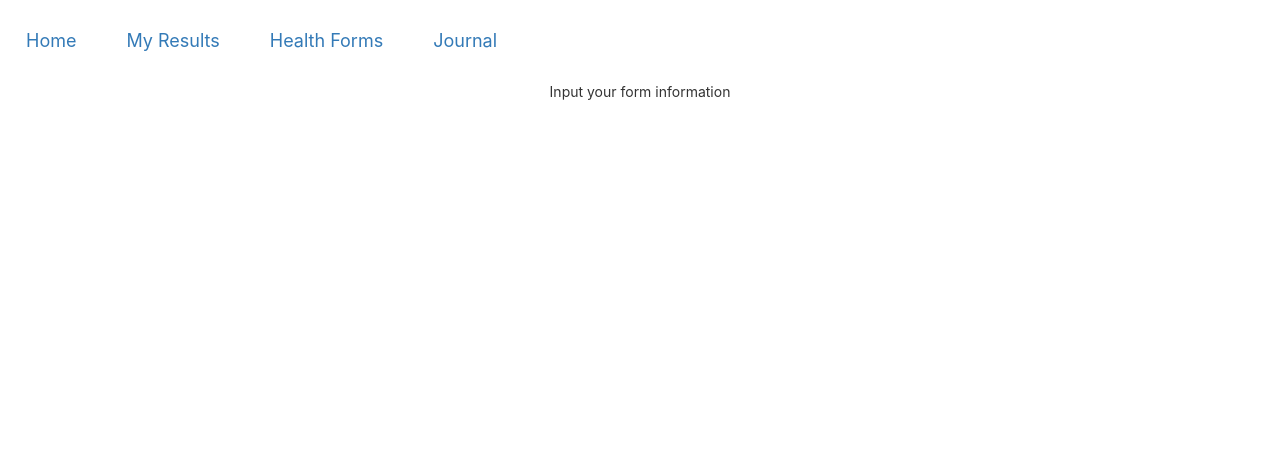
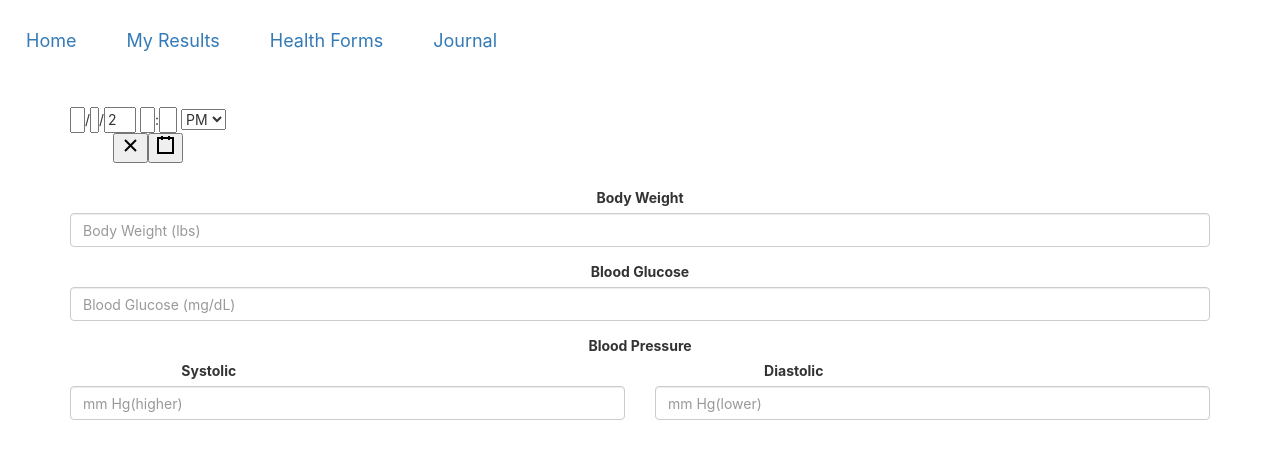
Before and after one commit to abalmeo/healthyliving, a React (Create React App) app in the folder client/: page /healthforms in a window 1280 px wide. Shown: the top 458 px of the page. Built offline with nearby package versions, Linux system fonts and the light colour scheme.

Commit message:
updating health form inputs with BW, Blood Glucose, and Blood Pressure

```diff
--- a/client/src/components/pages/HealthForms.js
+++ b/client/src/components/pages/HealthForms.js
@@ -1,6 +1,7 @@
 import React, { Component } from 'react';
 import axios from "axios";
 import { Redirect } from "react-router-dom";
+import DateTime from "../../components/pages/DatePicker";
 
 
 
@@ -40,11 +41,36 @@ class HealthForms extends Component {
     return (
       <div className="healthforms">
         <div className="container">
+        <DateTime/>
 
-                <p>
-                  Input your form information
-                </p>
-          </div>
+        <form>
+
+        <div class="form-group row">
+            <label for="inputBodyWeight" class="col-sm-12 col-form-label">Body Weight</label>
+            <div class="col-sm-12">
+            <input type="number" class="form-control" id="inputBodyWeight" placeholder="Body Weight (lbs)"></input>
+            </div>
+        </div>
+        <div class="form-group row">
+            <label for="inputBloodGlucose" class="col-sm-12 col-form-label">Blood Glucose</label>
+            <div class="col-sm-12">
+            <input type="number" class="form-control" id="inputBloodGlucose" placeholder="Blood Glucose (mg/dL)"></input>
+            </div>
+        </div>
+        <div class="form-group row">
+            <label for="inputBloodPressure" class="col-sm-12 col-form-label">Blood Pressure</label>
+            <div class="col-sm-6">
+                <label for="inputBloodPressure" class="col-sm-6 col-form-label">Systolic</label>
+                <input type="number" class="form-control" id="inputBloodPressure" placeholder="mm Hg(higher)"></input>
+            </div>
+            <div class="col-sm-6">
+            <label for="inputBloodPressure" class="col-sm-6 col-form-label">Diastolic</label>
+            <input type="number" class="form-control" id="inputBloodPressure" placeholder="mm Hg(lower)"></input>
+            </div>
+        </div>
+        </form>
+
+        </div>
       </div>
     );
   }
```
